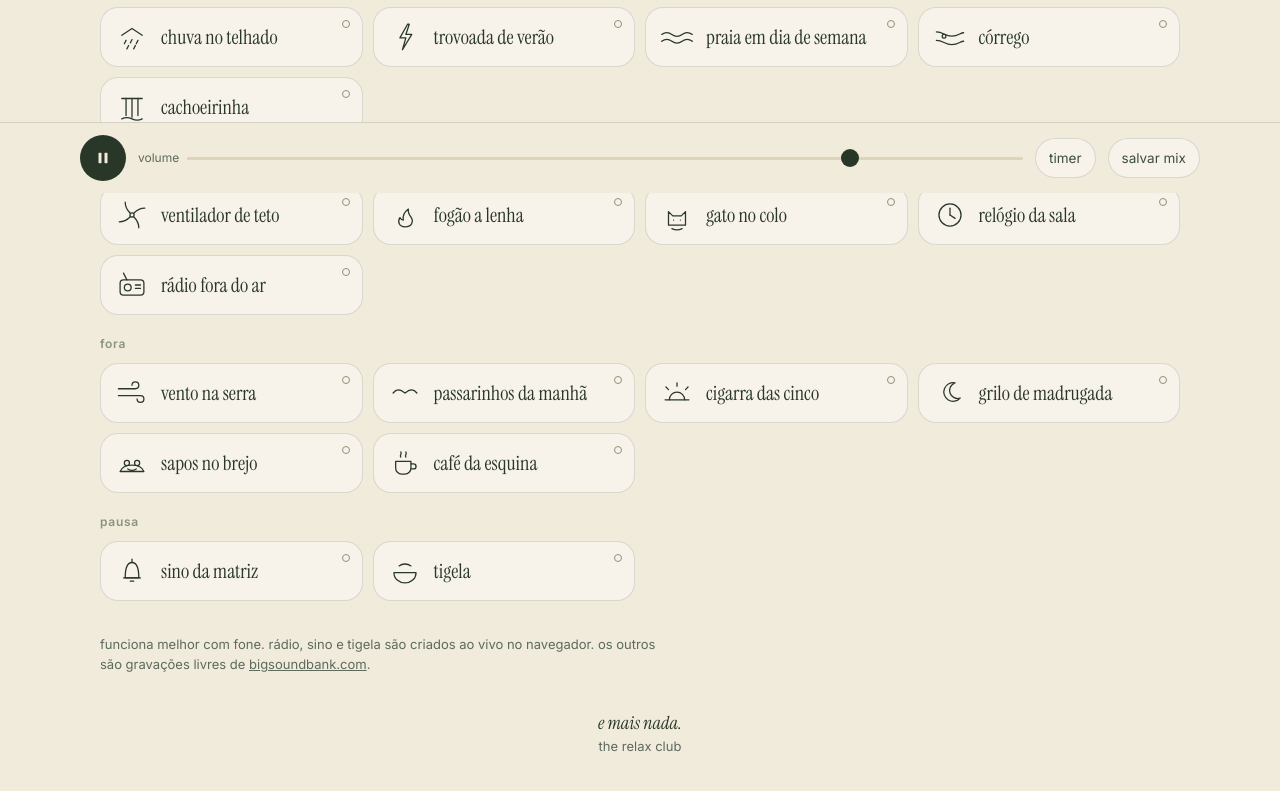
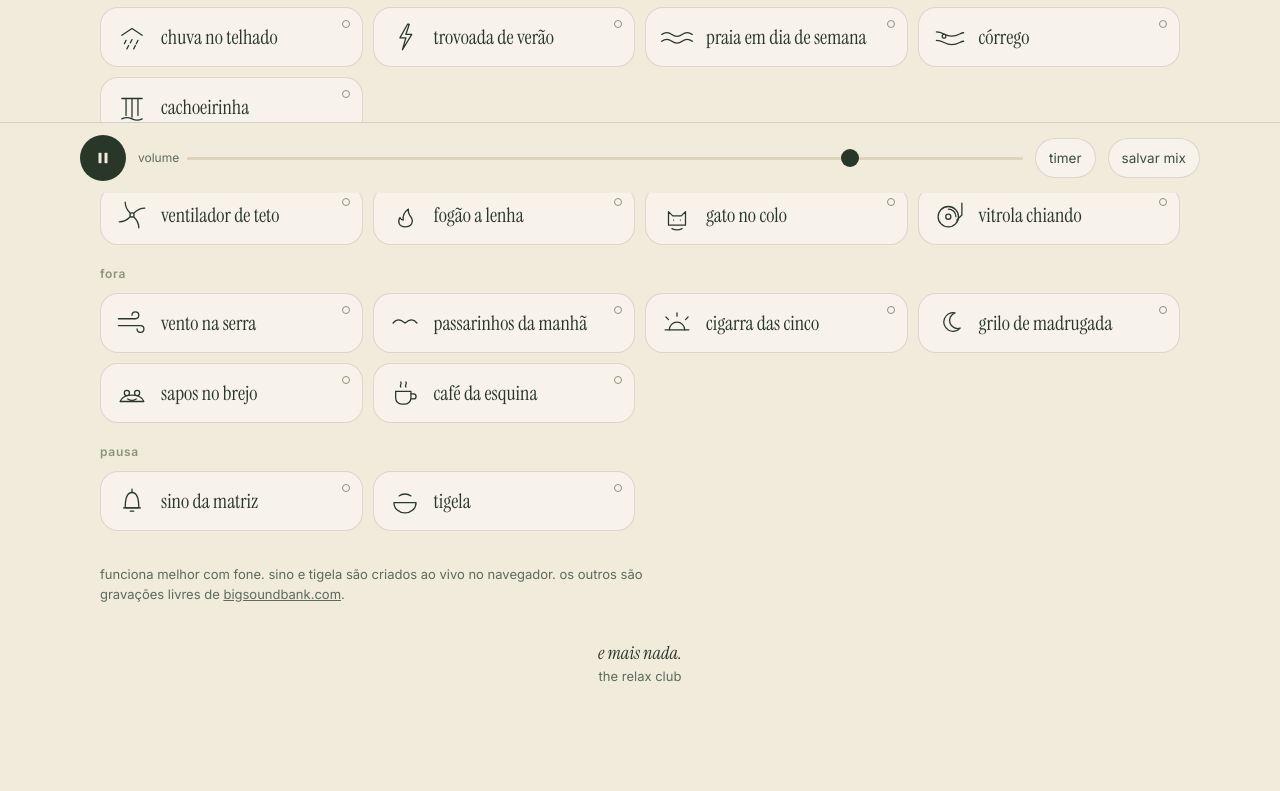
Before and after one commit to clararamosm/the-relax-club-site, a website: page sons/index.html in a window 1280 px wide. Shown: the part 607-1398 px from the top of the page. Drawn offline with Linux system fonts and the light colour scheme.

Commit message:
sons: praia com ondas de verdade, passarinhos esparsos (melro e pisco de vez em quando), radio vira vitrola chiando, sai o relogio
Co-Authored-By: Claude Opus 5.5 <noreply@anthropic.com>
Claude-Session: https://claude.ai/code/session_01UHyGXmNV3W6yahsGyq7Frc

```diff
--- a/sons/index.html
+++ b/sons/index.html
@@ -149,7 +149,7 @@ footer i{font-family:var(--serif);font-size:18px;color:var(--green-deep)}
     <div class="mixes" id="mixes"><small>ou começa por um mix pronto</small></div>
   </div>
   <div id="fams"></div>
-  <p class="note">funciona melhor com fone. rádio, sino e tigela são criados ao vivo no navegador. os outros são gravações livres de <a href="https://bigsoundbank.com" target="_blank" rel="noopener">bigsoundbank.com</a>.</p>
+  <p class="note">funciona melhor com fone. sino e tigela são criados ao vivo no navegador. os outros são gravações livres de <a href="https://bigsoundbank.com" target="_blank" rel="noopener">bigsoundbank.com</a>.</p>
   <footer><i>e mais nada.</i><br>the relax club</footer>
 </main>
 
@@ -174,8 +174,7 @@ const SONS = [
   {fam:'casa', id:'ventilador',nome:'ventilador de teto'},
   {fam:'casa', id:'fogao',     nome:'fogão a lenha'},
   {fam:'casa', id:'gato',      nome:'gato no colo'},
-  {fam:'casa', id:'relogio',   nome:'relógio da sala'},
-  {fam:'casa', id:'radio',     nome:'rádio fora do ar'},
+  {fam:'casa', id:'vitrola',   nome:'vitrola chiando'},
   {fam:'fora', id:'vento',     nome:'vento na serra'},
   {fam:'fora', id:'bemtevi',   nome:'passarinhos da manhã'},
   {fam:'fora', id:'cigarra',   nome:'cigarra das cinco'},
@@ -203,12 +202,13 @@ cachoeira:`<path d="M8 10h24"/><g class="a-flow"><path d="M13 10v20M20 10v22M27
 gato:`<path d="M10 32V16l5 5h10l5-5v16z"/><path d="M16 26h.01M24 26h.01"/><g class="a-ring" style="transform-origin:20px 32px"><path d="M14 36c4 2 8 2 12 0"/></g>`,
 relogio:`<circle cx="20" cy="20" r="13"/><path d="M20 20V12"/><g class="a-spin" style="transform-origin:20px 20px"><path d="M20 20l6 4"/></g>`,
 sapos:`<path d="M6 30c4-10 24-10 28 0z"/><circle cx="14" cy="20" r="3"/><circle cx="26" cy="20" r="3"/><g class="a-ring" style="transform-origin:20px 30px"><path d="M15 27c3 2 7 2 10 0"/></g>`,
+vitrola:`<g class="a-spin" style="transform-origin:18px 22px"><circle cx="18" cy="22" r="12"/><circle cx="18" cy="22" r="3"/><path d="M18 13a9 9 0 0 1 9 9"/></g><path d="M34 6v14l-6 6"/>`,
 cafe:`<path d="M9 18h18v8a7 7 0 0 1-7 7h-4a7 7 0 0 1-7-7z"/><path d="M27 21h3a3 3 0 0 1 0 6h-3"/><g class="a-static"><path d="M15 13c-2-2 2-3 0-6M21 13c-2-2 2-3 0-6"/></g>`,
 tigela:`<path d="M7 22h26c0 7-6 12-13 12S7 29 7 22z"/><g class="a-ring" style="transform-origin:20px 16px"><path d="M13 14c4-3 10-3 14 0"/></g>`,
 };
 const MIXES = [
   {nome:'chuva em casa', s:{chuva:65, trovao:30, gato:30}},
-  {nome:'foco',          s:{cafe:40, chuva:35, relogio:15}},
+  {nome:'foco',          s:{cafe:40, chuva:35, vitrola:25}},
   {nome:'dormir',        s:{praia:55, ventilador:30, grilo:20}},
   {nome:'fim de tarde no interior', s:{cigarra:35, vento:30, sino:30, bemtevi:20}},
   {nome:'noite no sítio', s:{sapos:35, grilo:35, fogao:45}},
@@ -256,8 +256,8 @@ function makeHits(secs, perSec, minF, maxF, decay, amp){
 /* sons gravados (CC0, BigSoundBank.com / Joseph Sardin), em loop com emenda suave */
 const ARQ = {
   chuva:['audio/chuva.mp3',1], trovao:['audio/trovoada.mp3',1.1], praia:['audio/praia.mp3',1], corrego:['audio/corrego.mp3',1.1], cachoeira:['audio/cachoeira.mp3',.9],
-  ventilador:['audio/ventilador.mp3',1], fogao:['audio/fogao.mp3',3], gato:['audio/gato.mp3',.75], relogio:['audio/relogio.wav',.7,1],
-  vento:['audio/vento.mp3',1], bemtevi:['audio/passarinhos.mp3',1.5], cigarra:['audio/cigarra.mp3',1.1], grilo:['audio/grilo.mp3',1.1], sapos:['audio/sapos.mp3',.9], cafe:['audio/cafe.mp3',1],
+  ventilador:['audio/ventilador.mp3',1], fogao:['audio/fogao.mp3',3], gato:['audio/gato.mp3',.75], vitrola:['audio/vitrola.mp3',1.3],
+  vento:['audio/vento.mp3',1], bemtevi:['audio/passarinhos.mp3',1.6], cigarra:['audio/cigarra.mp3',1.1], grilo:['audio/grilo.mp3',1.1], sapos:['audio/sapos.mp3',.9], cafe:['audio/cafe.mp3',1],
 };
 const BUFS={};
 function loadBuf(url){ if(!BUFS[url]) BUFS[url]=fetch(url).then(r=>r.arrayBuffer()).then(a=>new Promise((ok,err)=>ctx.decodeAudioData(a,ok,err))); return BUFS[url]; }
```
Also changed, not shown: 4 other files.
